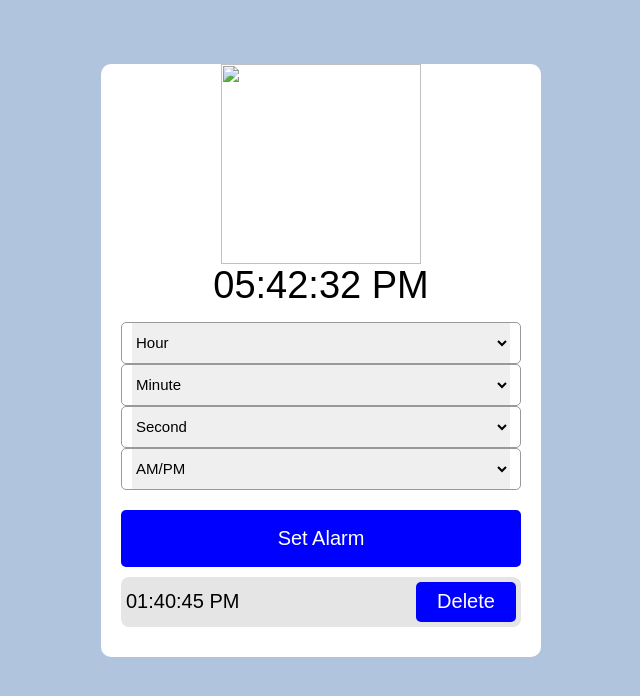
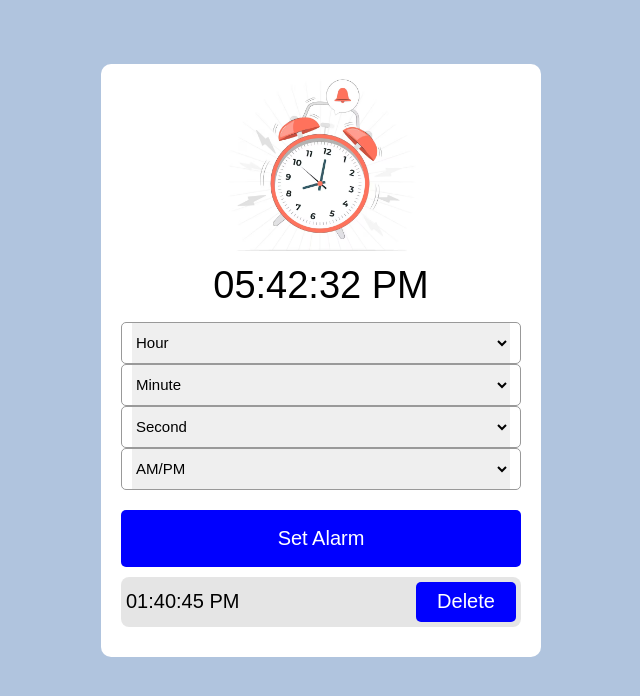
Before and after one commit to Laxmikant9310588582/Alarm-Ckock, a plain HTML site: page index.html in a window 1280 px wide. Shown: the whole page, without its empty margins (319-959 px from the left). Drawn offline with Linux system fonts and the light colour scheme; the site is published under a folder, as on GitHub Pages, so addresses that start at the root find nothing.

Commit message:
Update index.html

```diff
--- a/index.html
+++ b/index.html
@@ -12,7 +12,7 @@
 
     <div class="wrapper">
         <div class="img-div">
-            <img src="/assets/alarm-clock.jpg"alt="">
+            <img src="assets/alarm-clock.jpg"alt="">
         </div>
         <h1>00:00:00 PM</h1>
         <div class="content">
```
